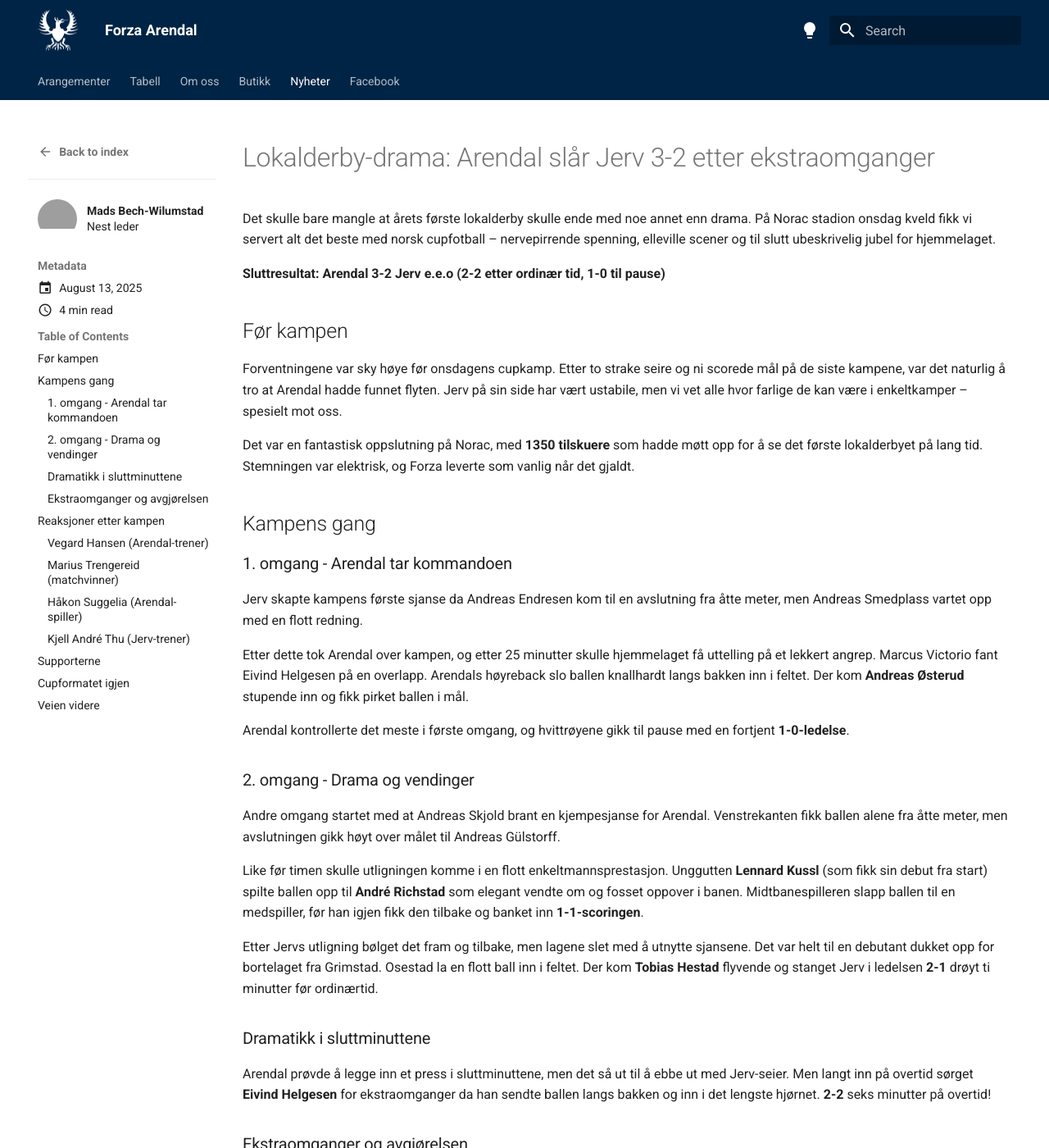
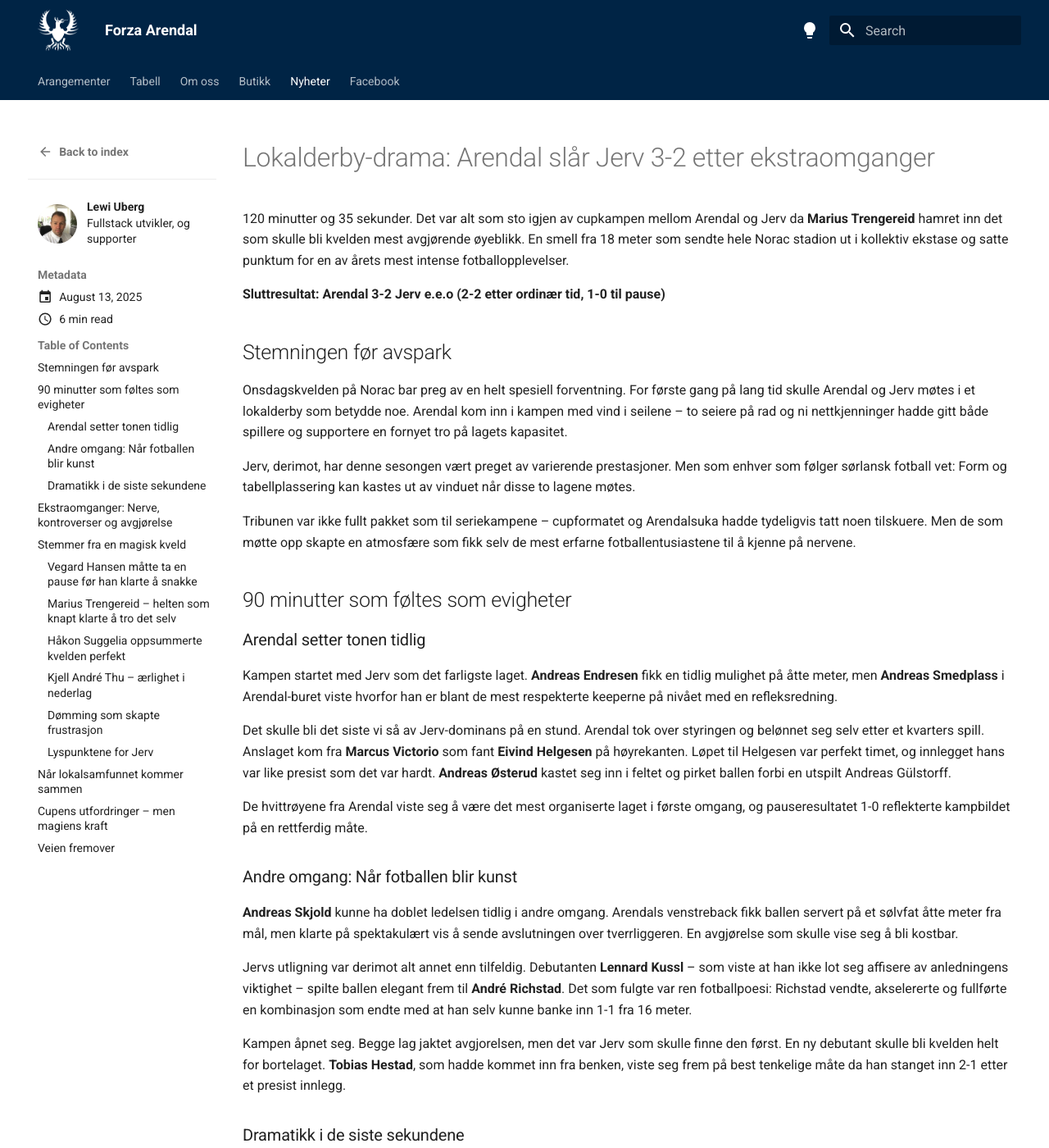
Before and after one commit to lewiuberg/forza-arendal, an MkDocs documentation site: the page built from docs/blog/posts/2025-08-13.md, in a window 1280 px wide and 1400 px high. Shown: the whole window at 82% size. Built offline with MkDocs 1.6.1 and Material for MkDocs 9.7.7, drawn with Linux system fonts in a browser that asks for light colours; comment, search, counter and statistics services are not loaded; some of the changed text lies outside the part shown; grey boxes are pictures that could not be loaded.

Commit message:
Update match report for Arendal's cup victory over Jerv, correcting author and enhancing narrative details.

```diff
--- a/docs/blog/posts/2025-08-13.md
+++ b/docs/blog/posts/2025-08-13.md
@@ -4,7 +4,7 @@ date:
   created: 2025-08-13
   # updated: 2025-08-13
 authors:
-  - mads
+  - lewi
 draft: false
 # pin: false
 links:
@@ -14,92 +14,115 @@ links:
 
 # Lokalderby-drama: Arendal slår Jerv 3-2 etter ekstraomganger
 
-Det skulle bare mangle at årets første lokalderby skulle ende med noe annet enn drama. På Norac stadion onsdag kveld fikk vi servert alt det beste med norsk cupfotball – nervepirrende spenning, elleville scener og til slutt ubeskrivelig jubel for hjemmelaget.
+120 minutter og 35 sekunder. Det var alt som sto igjen av cupkampen mellom Arendal og Jerv da **Marius Trengereid** hamret inn det som skulle bli kvelden mest avgjørende øyeblikk. En smell fra 18 meter som sendte hele Norac stadion ut i kollektiv ekstase og satte punktum for en av årets mest intense fotballopplevelser.
 
 **Sluttresultat: Arendal 3-2 Jerv e.e.o (2-2 etter ordinær tid, 1-0 til pause)**
 
-## Før kampen
+## Stemningen før avspark
 
-Forventningene var sky høye før onsdagens cupkamp. Etter to strake seire og ni scorede mål på de siste kampene, var det naturlig å tro at Arendal hadde funnet flyten. Jerv på sin side har vært ustabile, men vi vet alle hvor farlige de kan være i enkeltkamper – spesielt mot oss.
+Onsdagskvelden på Norac bar preg av en helt spesiell forventning. For første gang på lang tid skulle Arendal og Jerv møtes i et lokalderby som betydde noe. Arendal kom inn i kampen med vind i seilene – to seiere på rad og ni nettkjenninger hadde gitt både spillere og supportere en fornyet tro på lagets kapasitet.
 
-Det var en fantastisk oppslutning på Norac, med **1350 tilskuere** som hadde møtt opp for å se det første lokalderbyet på lang tid. Stemningen var elektrisk, og Forza leverte som vanlig når det gjaldt.
+Jerv, derimot, har denne sesongen vært preget av varierende prestasjoner. Men som enhver som følger sørlansk fotball vet: Form og tabellplassering kan kastes ut av vinduet når disse to lagene møtes.
 
-## Kampens gang
+Tribunen var ikke fullt pakket som til seriekampene – cupformatet og Arendalsuka hadde tydeligvis tatt noen tilskuere. Men de som møtte opp skapte en atmosfære som fikk selv de mest erfarne fotballentusiastene til å kjenne på nervene.
 
-### 1. omgang - Arendal tar kommandoen
+## 90 minutter som føltes som evigheter
 
-Jerv skapte kampens første sjanse da Andreas Endresen kom til en avslutning fra åtte meter, men Andreas Smedplass vartet opp med en flott redning.
+### Arendal setter tonen tidlig
 
-Etter dette tok Arendal over kampen, og etter 25 minutter skulle hjemmelaget få uttelling på et lekkert angrep. Marcus Victorio fant Eivind Helgesen på en overlapp. Arendals høyreback slo ballen knallhardt langs bakken inn i feltet. Der kom **Andreas Østerud** stupende inn og fikk pirket ballen i mål.
+Kampen startet med Jerv som det farligste laget. **Andreas Endresen** fikk en tidlig mulighet på åtte meter, men **Andreas Smedplass** i Arendal-buret viste hvorfor han er blant de mest respekterte keeperne på nivået med en refleksredning.
 
-Arendal kontrollerte det meste i første omgang, og hvittrøyene gikk til pause med en fortjent **1-0-ledelse**.
+Det skulle bli det siste vi så av Jerv-dominans på en stund. Arendal tok over styringen og belønnet seg selv etter et kvarters spill. Anslaget kom fra **Marcus Victorio** som fant **Eivind Helgesen** på høyrekanten. Løpet til Helgesen var perfekt timet, og innlegget hans var like presist som det var hardt. **Andreas Østerud** kastet seg inn i feltet og pirket ballen forbi en utspilt Andreas Gülstorff.
 
-### 2. omgang - Drama og vendinger
+De hvittrøyene fra Arendal viste seg å være det mest organiserte laget i første omgang, og pauseresultatet 1-0 reflekterte kampbildet på en rettferdig måte.
 
-Andre omgang startet med at Andreas Skjold brant en kjempesjanse for Arendal. Venstrekanten fikk ballen alene fra åtte meter, men avslutningen gikk høyt over målet til Andreas Gülstorff.
+### Andre omgang: Når fotballen blir kunst
 
-Like før timen skulle utligningen komme i en flott enkeltmannsprestasjon. Unggutten **Lennard Kussl** (som fikk sin debut fra start) spilte ballen opp til **André Richstad** som elegant vendte om og fosset oppover i banen. Midtbanespilleren slapp ballen til en medspiller, før han igjen fikk den tilbake og banket inn **1-1-scoringen**.
+**Andreas Skjold** kunne ha doblet ledelsen tidlig i andre omgang. Arendals venstreback fikk ballen servert på et sølvfat åtte meter fra mål, men klarte på spektakulært vis å sende avslutningen over tverrliggeren. En avgjørelse som skulle vise seg å bli kostbar.
 
-Etter Jervs utligning bølget det fram og tilbake, men lagene slet med å utnytte sjansene. Det var helt til en debutant dukket opp for bortelaget fra Grimstad. Osestad la en flott ball inn i feltet. Der kom **Tobias Hestad** flyvende og stanget Jerv i ledelsen **2-1** drøyt ti minutter før ordinærtid.
+Jervs utligning var derimot alt annet enn tilfeldig. Debutanten **Lennard Kussl** – som viste at han ikke lot seg affisere av anledningens viktighet – spilte ballen elegant frem til **André Richstad**. Det som fulgte var ren fotballpoesi: Richstad vendte, akselererte og fullførte en kombinasjon som endte med at han selv kunne banke inn 1-1 fra 16 meter.
 
-### Dramatikk i sluttminuttene
+Kampen åpnet seg. Begge lag jaktet avgjorelsen, men det var Jerv som skulle finne den først. En ny debutant skulle bli kvelden helt for bortelaget. **Tobias Hestad**, som hadde kommet inn fra benken, viste seg frem på best tenkelige måte da han stanget inn 2-1 etter et presist innlegg.
 
-Arendal prøvde å legge inn et press i sluttminuttene, men det så ut til å ebbe ut med Jerv-seier. Men langt inn på overtid sørget **Eivind Helgesen** for ekstraomganger da han sendte ballen langs bakken og inn i det lengste hjørnet. **2-2** seks minutter på overtid!
+### Dramatikk i de siste sekundene
 
-### Ekstraomganger og avgjørelsen
+Med ti minutter igjen på klokka så det ut som om Jerv skulle ta seg til neste runde. Arendal presset desperat, men Jervs forsvar holdt stand. Eller gjorde de det?
 
-I andre ekstraomgang fikk man en kontroversiell situasjon. Julius Myrbakk driblet seg forbi Mansour Gueye og hadde hele banehalvdelen til Jerv for seg selv, før han ble revet ned av Jerv-stopperen. Gueye slapp unna med et gult kort, til Vegard Hansens store fortvilelse.
+Seks minutter på overtid – seks! – fikk **Eivind Helgesen** muligheten til å redde kvelden for hjemmelaget. Muligheten tok han med klinisk presisjon, og ballen fant veien langs bakken og inn i det lengste hjørnet. Utligning og ekstraomganger på det mest dramatiske vis.
 
-Men vi skulle få en avgjørelse før straffesparkkonkurranse. **Marius Trengereid** banket ballen i mål fra 18 meter på kampens aller siste spark og sørget for at Arendal gikk videre til 2. runde i cupen. **3-2** og elleville jubelscener!
+## Ekstraomganger: Nerve, kontroverser og avgjørelse
 
-## Reaksjoner etter kampen
+De to femten-minuttersperiodene som fulgte hadde alt. Kramper, kontroverser og til slutt – erløsning.
 
-### Vegard Hansen (Arendal-trener)
+**Julius Myrbakk** skapte kampens mest omtalte situasjon da han driblet seg forbi **Mansour Gueye** og var på vei alene gjennom. Jerv-stopperen grep til drastiske midler og fikk kun gult kort for det som mange mente burde vært rødt. **Vegard Hansen** på sidelinjen var ikke i tvil om sin mening.
 
-> Vi kriger som faen. Trengereid har en flott venstrefot og rapper den i lengste. Da slapp vi i hvert fall straffekonkurranse og vi er videre, så det er deilig.
+Men fotballgudene skulle gi Arendal enda en sjanse. På kampens aller, aller siste spark fikk **Marius Trengereid** ballen 18 meter fra mål. Venstrefoten hans har sendt inn mange perler gjennom karrieren, men sjelden har en ball båret med seg så mye følelser som den som nå dundret inn bak Gülstorff.
 
-> Det er gøy. Det er en fjær i hatten for oss å slå Jerv og gå videre.
+## Stemmer fra en magisk kveld
 
-### Marius Trengereid (matchvinner)
+### Vegard Hansen måtte ta en pause før han klarte å snakke
+
+> Vi kriger som faen. Trengereid har en flott venstrefot og rapper den i lengste. Da slapp vi i hvert fall straffekonkurranse og vi er videre, så det er deilig. Det er gøy. Det er en fjær i hatten for oss å slå Jerv og gå videre.
+
+### Marius Trengereid – helten som knapt klarte å tro det selv
 
 > Rullegardinene går ned og det er mye følelser. Det var deilig å sette den.
 
-### Håkon Suggelia (Arendal-spiller)
+På spørsmål om det smakte ekstra å score mot gamleklubben, var svaret klart:
+
+> Det er ekstra godt å slå gamle lagkamerater. Det betyr litt ekstra når det er mot Jerv.
+
+### Håkon Suggelia oppsummerte kvelden perfekt
 
 > Det var helt fantastisk. Dramatikk og spenning fra start til slutt. Du får det ikke bedre enn det der.
 
-Både Trengereid og Suggelia har fortid i Jerv, og var klare på at det smakte litt ekstra med seier av den grunn:
+Også Suggelia, som har fortid i Jerv, innrømmet at seieren smakte ekstra godt av den grunn.
 
-> Det er ekstra godt å slå gamle lagkamerater. Det betyr litt ekstra når det er mot Jerv, sier Trengereid.
+### Kjell André Thu – ærlighet i nederlag
 
-### Kjell André Thu (Jerv-trener)
+Jerv-treneren holdt ikke tilbake i sin analyse av kampen:
 
-> Det ble intensivt. Det er surt å gå herifra og ikke ha vunnet. Vi mangler litt punch og folk som står opp og er villig til å ofre tennene for å hindre scoring. Det blir for enkelt å score mål på oss. Det er ikke nok passion og vilje til å hindre scoring, og det skuffer meg litt.
+> Det føles tungt akkurat nå etter 3–2 i lokalderbyet mot Arendal i 1. cuprunde. Vi gjør en ok første omgang, men det er synd vi ikke får uttelling på sjansene våre. Målene vi slipper inn blir for lette, og vi må se nøye på den defensive strukturen – det skal ikke være så enkelt å score på oss.
 
-## Supporterne
+Han var også frustrert over lagets mentalitet:
 
-Til tross for at dette var en cupkamp, var det en fantastisk opplevelse å være tilstede på Norac. **1350 tilskuere** hadde møtt opp, og stemningen var på topp gjennom hele kampen. Forza leverte som alltid når det gjaldt, og når Trengereid avgjorde på kampens siste spark, tok det fullstendig av på tribunen.
+> Ekstraomgangene ble preget av kramper hos begge lag, og mye småspill ga Arendal muligheter til å komme gradvis tilbake i kampen. Vi gjorde flere urutinerte og unødvendige feil, og det er tydelig at dette er voksenfotball med profesjonelle rammer – vi kan ikke opptre slik i noen fase av spillet. Det var rett og slett en komikerkveld.
 
-Det var spesielt gøy å se så mange familier og barn på tribunen. Dette er akkurat det lokallaget trenger – en supporterbase som vokser og engasjerer seg, spesielt i slike magiske øyeblikk.
+### Dømming som skapte frustrasjon
 
-## Cupformatet igjen
+Begge trenere var enige om at dømningen var under pari:
 
-Som jeg var inne på før kampen, er det nye cupformatet fortsatt like ulogisk. At vi nå må vente til mai for å se fortsettelsen av cupen, gjør hele turneringen fragmentert og mindre interessant.
+> Når det gjelder dommeren, var det en svært utfordrende opplevelse. Både jeg og Vegard er helt enige om at kveldens dømming var på et nivå vi sjelden har opplevd. Flere situasjoner under kampen burde ikke ha forekommet i et lokalderby, og det var tydelig frustrerende både for oss og spillerne.
 
-Men lokalderbyer som dette viser hvor viktig cupen fortsatt er for supporterne. Uavhengig av format, er det kampene mot Jerv, og andre lokale rivaler, som skaper de store følelsene og minnene. Denne kampen vil bli husket lenge!
+### Lyspunktene for Jerv
 
-## Veien videre
+Til tross for skuffelsen hadde Thu positive ord om debutanten:
 
-Etter denne fantastiske seieren må Arendal nå fokusere på det som er viktigst – serien. Med høstsesongen foran oss, og med den formen laget har vist de siste kampene, er det fortsatt mye å spille for. Denne seieren kan være akkurat det laget trengte for å få den mentale styrken til å kjempe i toppen av tabellen.
+> På den positive siden hadde vi noen lyspunkt. Lenny fikk sin debut og viste hvordan han liker å spille – drible og herje med ballen. Han fikk mange minutter og leverte en solid kamp, som er et av lyspunktene under kveldens lokalderby. Moro å se både for han og vi. Tobias viste også målteft, og scoret i de minuttene han fikk.
 
-Neste seriekamp er hjemme mot **Lysekloster** lørdag. En kamp hvor vi må vise at vi kan bygge videre på denne fantastiske opplevelsen.
+## Når lokalsamfunnet kommer sammen
 
-**Vi sees på Norac – og tusen takk for en uforglemmelig cupkveld!**
+Tribuneopplevelsen denne kvelden minnet oss på hvorfor lokalfotball betyr så mye. Til tross for at oppmøtet var mindre enn ved seriekamper, var engasjementet like intenst. Forza Arendal leverte på sitt høyeste nivå, selv om de var litt få i dag, og da Trengereid sendte inn avgjørelsen, ble Norac til en vulkan av glede.
+
+Et særlig hyggelig innslag var å se **Myra Gutter 12 og 13** fungere som ballgutter. De var strålende fornøyde med både resultatet og den måten de ble inkludert på av spillere og støtteapparat. Slike øyeblikk viser hvorfor Arendal Fotball betyr så mye for lokalsamfunnet.
+
+## Cupens utfordringer – men magiens kraft
+
+Det nye cupformatet fortsetter å være en gåte. At vi nå må vente til mai 2025 for å se fortsettelsen gjør hele turneringen fragmentert. Men kvelden på Norac beviste at cupens sjel fortsatt lever. Det er i møtet med lokale rivaler at de store følelsene vekkes, uavhengig av hvilket format som brukes.
+
+## Veien fremover
+
+Med denne seieren i bagasjen har Arendal fått en mental boost som kan være uvurderlig. Laget har vist at de kan vinne de tunge kampene, kampene hvor det virkelig betyr noe.
+
+Neste utfordring venter allerede lørdag når **Lysekloster** kommer på besøk i serien. En mulighet til å bevise at cupseieren ikke var et engangstilfelle, men et tegn på at laget har funnet seg selv.
+
+På Norac stadion onsdag kveld ble det skrevet fotballhistorie. En historie om drama, karakter og til slutt – ren, ufiltrert fotballglede.
+
+**Vi sees på neste kamp – og takk for en kveld vi sent vil glemme!**
 
 ---
 
 _Sluttresultat: Arendal 3-2 Jerv e.e.o (2-2 etter ordinær tid)_
-_Tilskuere: 1350_
 _Målscorere Arendal: Andreas Østerud 25', Eivind Helgesen 90+6', Marius Trengereid 120'_
 _Målscorere Jerv: André Richstad 60', Tobias Hestad 79'_
 _Neste kamp: Arendal - Lysekloster (Serie), lørdag 17. august_
```
